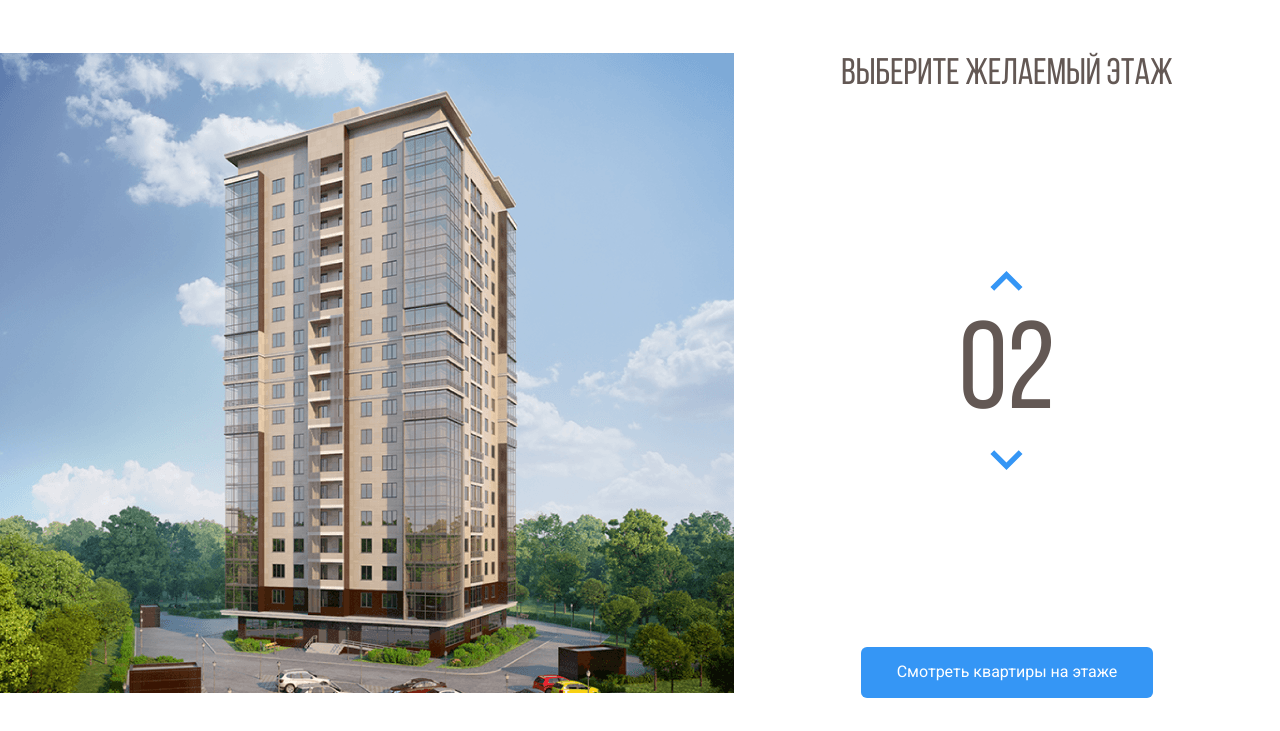
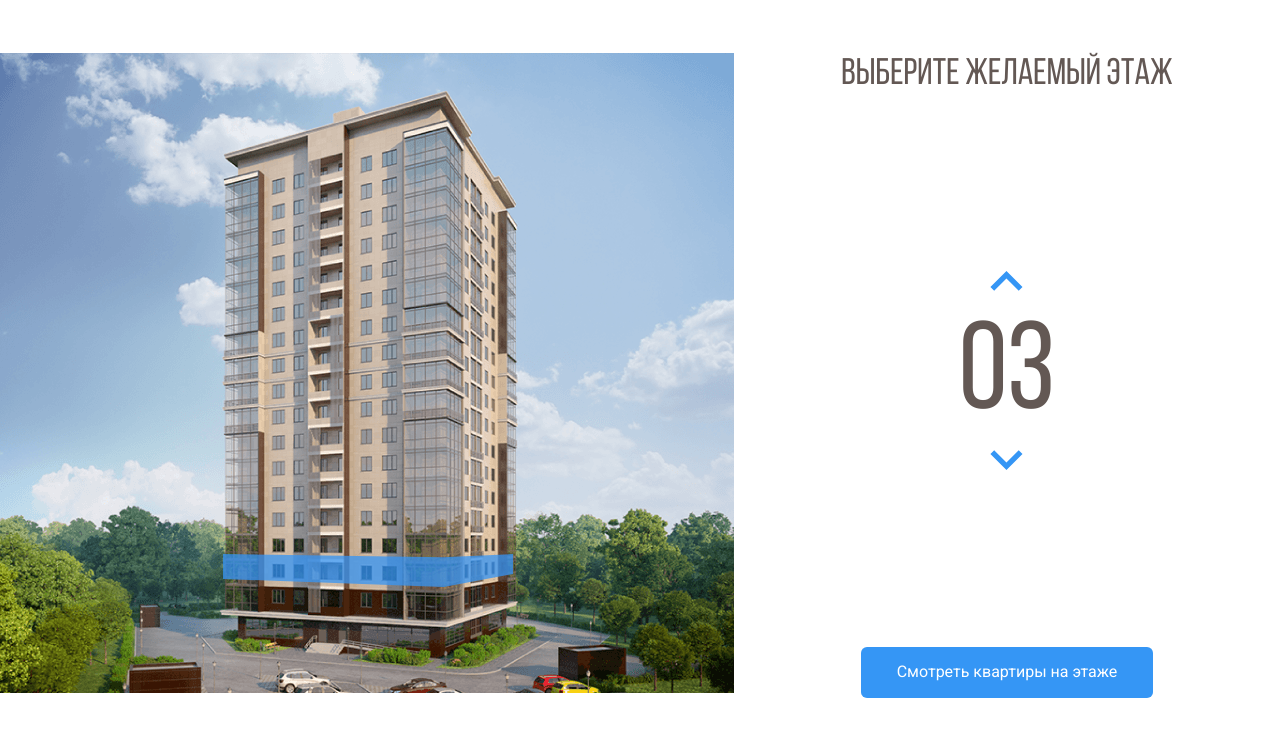
Before and after one commit to lyuba3110/melody, a plain HTML site: page index.html in a window 1280 px wide. Both pictures are taken after a click on the button 1006 px from the left and 351 px from the top of the page. Shown: the part 69-800 px from the top of the page. Drawn offline with nearby package versions, Linux system fonts and the light colour scheme.

Commit message:
Add files via upload

```diff
--- a/css/style.css
+++ b/css/style.css
@@ -113,3 +113,6 @@ body{
   padding: 16px 36px;
   cursor: pointer;
 }
+path.current-floor{
+  opacity: 1;
+}
--- a/index.html
+++ b/index.html
@@ -52,23 +52,23 @@
         </pattern>
         <image id="image0_1_86" width="740" height="640" xlink:href="img/home.png"/>
         </defs>
-        <path d="M222 527L442.8 535L512 521.3V543L443.5 562.7L222 551.7V527Z" fill="#3595F6" fill-opacity="0.75"/>
-        <path d="M223 526V501L443.3 504.3L513 501V521L443.7 534L223 526Z" fill="#3595F6" fill-opacity="0.75"/>
-        <path d="M223 500V475H444H513V498L445 505L223 500Z" fill="#3595F6" fill-opacity="0.75"/>
-        <path d="M223 476V451L444.3 447.3L512 454V476H444" fill="#3595F6" fill-opacity="0.75"/>
-        <path d="M223 450V424L444.5 420.7L513 431.7V453L444 446.3L223 450Z" fill="#3595F6" fill-opacity="0.75"/>
-        <path d="M222 423V399.3L443 387L514 410V431.3L443 419L222 423Z" fill="#3595F6" fill-opacity="0.75"/>
-        <path d="M222 401V376L444.2 359.7L514 388.3V409L443.7 387.3L222 401Z" fill="#3595F6" fill-opacity="0.75"/>
-        <path d="M222 376V351L444.5 330.7L514 367.3V388L442 359.3L222 376Z" fill="#3595F6" fill-opacity="0.75"/>
-        <path d="M222 350V326L445 301.3L514 345.3V367L444.7 329L222 350Z" fill="#3595F6" fill-opacity="0.75"/>
-        <path d="M222 325V301L444.5 272.3L514 323.3V344L443.7 301.7L222 325Z" fill="#3595F6" fill-opacity="0.75"/>
-        <path d="M221 301V277L443.3 244L514 303.3V323L444 272.3L221 301Z" fill="#3595F6" fill-opacity="0.75"/>
-        <path d="M222 276V252L443.2 217L513 281V302L444.3 243.7L222 276Z" fill="#3595F6" fill-opacity="0.75"/>
-        <path d="M222 252V227L444.3 189L513 259.3V280L444 216L222 252Z" fill="#3595F6" fill-opacity="0.75"/>
-        <path d="M223 227.7V202.7L443.8 159L514 238V260.7L445 187.4L223 227.7Z" fill="#3595F6" fill-opacity="0.75"/>
-        <path d="M223 202V177L443 129L513 214V237L442.3 157.7L223 202Z" fill="#3595F6" fill-opacity="0.75"/>
-        <path d="M222 177V152L441.8 100L513 192.3V215L443.3 128.7L222 177Z" fill="#3595F6" fill-opacity="0.75"/>
-        <path d="M222 152V126L444 69.3L513 171V192L443.7 100.3L222 152Z" fill="#3595F6" fill-opacity="0.75"/>
+        <path data-floor="02" d="M222 527L442.8 535L512 521.3V543L443.5 562.7L222 551.7V527Z" fill="#3595F6" fill-opacity="0.75"/>
+        <path data-floor="03"d="M223 526V501L443.3 504.3L513 501V521L443.7 534L223 526Z" fill="#3595F6" fill-opacity="0.75"/>
+        <path data-floor="04"d="M223 500V475H444H513V498L445 505L223 500Z" fill="#3595F6" fill-opacity="0.75"/>
+        <path data-floor="05"d="M223 476V451L444.3 447.3L512 454V476H444" fill="#3595F6" fill-opacity="0.75"/>
+        <path data-floor="06"d="M223 450V424L444.5 420.7L513 431.7V453L444 446.3L223 450Z" fill="#3595F6" fill-opacity="0.75"/>
+        <path data-floor="07"d="M222 423V399.3L443 387L514 410V431.3L443 419L222 423Z" fill="#3595F6" fill-opacity="0.75"/>
+        <path data-floor="08"d="M222 401V376L444.2 359.7L514 388.3V409L443.7 387.3L222 401Z" fill="#3595F6" fill-opacity="0.75"/>
+        <path data-floor="09"d="M222 376V351L444.5 330.7L514 367.3V388L442 359.3L222 376Z" fill="#3595F6" fill-opacity="0.75"/>
+        <path data-floor="10"d="M222 350V326L445 301.3L514 345.3V367L444.7 329L222 350Z" fill="#3595F6" fill-opacity="0.75"/>
+        <path data-floor="11"d="M222 325V301L444.5 272.3L514 323.3V344L443.7 301.7L222 325Z" fill="#3595F6" fill-opacity="0.75"/>
+        <path data-floor="12"d="M221 301V277L443.3 244L514 303.3V323L444 272.3L221 301Z" fill="#3595F6" fill-opacity="0.75"/>
+        <path data-floor="13"d="M222 276V252L443.2 217L513 281V302L444.3 243.7L222 276Z" fill="#3595F6" fill-opacity="0.75"/>
+        <path data-floor="14"d="M222 252V227L444.3 189L513 259.3V280L444 216L222 252Z" fill="#3595F6" fill-opacity="0.75"/>
+        <path data-floor="15"d="M223 227.7V202.7L443.8 159L514 238V260.7L445 187.4L223 227.7Z" fill="#3595F6" fill-opacity="0.75"/>
+        <path data-floor="16"d="M223 202V177L443 129L513 214V237L442.3 157.7L223 202Z" fill="#3595F6" fill-opacity="0.75"/>
+        <path data-floor="17"d="M222 177V152L441.8 100L513 192.3V215L443.3 128.7L222 177Z" fill="#3595F6" fill-opacity="0.75"/>
+        <path data-floor="18"d="M222 152V126L444 69.3L513 171V192L443.7 100.3L222 152Z" fill="#3595F6" fill-opacity="0.75"/>
         </svg>
 
     </div>
@@ -89,7 +89,8 @@
     </div>
     <!-- /.main-info -->
   </main>
-
+  <script src="https://code.jquery.com/jquery-3.6.0.min.js" integrity="sha256-/xUj+3OJU5yExlq6GSYGSHk7tPXikynS7ogEvDej/m4=" crossorigin="anonymous"></script>
+  <script src="js/js.js"></script>
 
 </body>
 </html>
--- /dev/null
+++ b/js/js.js
@@ -0,0 +1,31 @@
+$(document).ready(function () {
+  var currentFloor = 2; //переменная, где хранится текущий этаж
+  var FloorPath = $(".home-image path");//каждый отдельный этаж в svg
+  var counterUp = $(".counter-up"); /*кнопка увеличения этажа*/
+  var counterDown = $(".counter-down");/*кнопка уменьшения этажа*/
+
+  //функция при наведении мыши на этаж
+  FloorPath.on('mouseover', function(){
+    FloorPath.removeClass("current-floor"); //удаляем активный класс у этажей
+    currentFloor=$(this).attr('data-floor'); //получаем значение текущего этажа
+    $(".counter").text(currentFloor);//записываем значение этажа в счетчик справа
+  });
+  counterUp.on('click', function(){ //отслежиаем клик по кнопке вверх
+ if (currentFloor < 18){ //проверяем значение этажа, не должно >18
+  currentFloor++; //прибаляем 1 этаж
+  uscurrentFloor = currentFloor.toLocaleString('en-Us',{minimumIntegerDigits:2, useGrouping:false}); //форматируем переменную с этажем, чтобы было 01, а не 1
+  $(".counter").text(uscurrentFloor);//записываем значение этажа в счетчик справа
+  FloorPath.removeClass("current-floor");//удаляем активный класс у этажей
+  $(`[data-floor=${uscurrentFloor}]`).toggleClass("current-floor"); //подсвечиваем текуий этаж
+ }
+  });
+  counterDown.on('click', function(){
+    if (currentFloor > 2){
+      currentFloor--;
+      uscurrentFloor = currentFloor.toLocaleString('en-Us',{minimumIntegerDigits:2, useGrouping:false});
+      $(".counter").text(uscurrentFloor);
+      FloorPath.removeClass("current-floor");
+      $(`[data-floor=${uscurrentFloor}]`).toggleClass("current-floor");
+    }
+  })
+});
```
